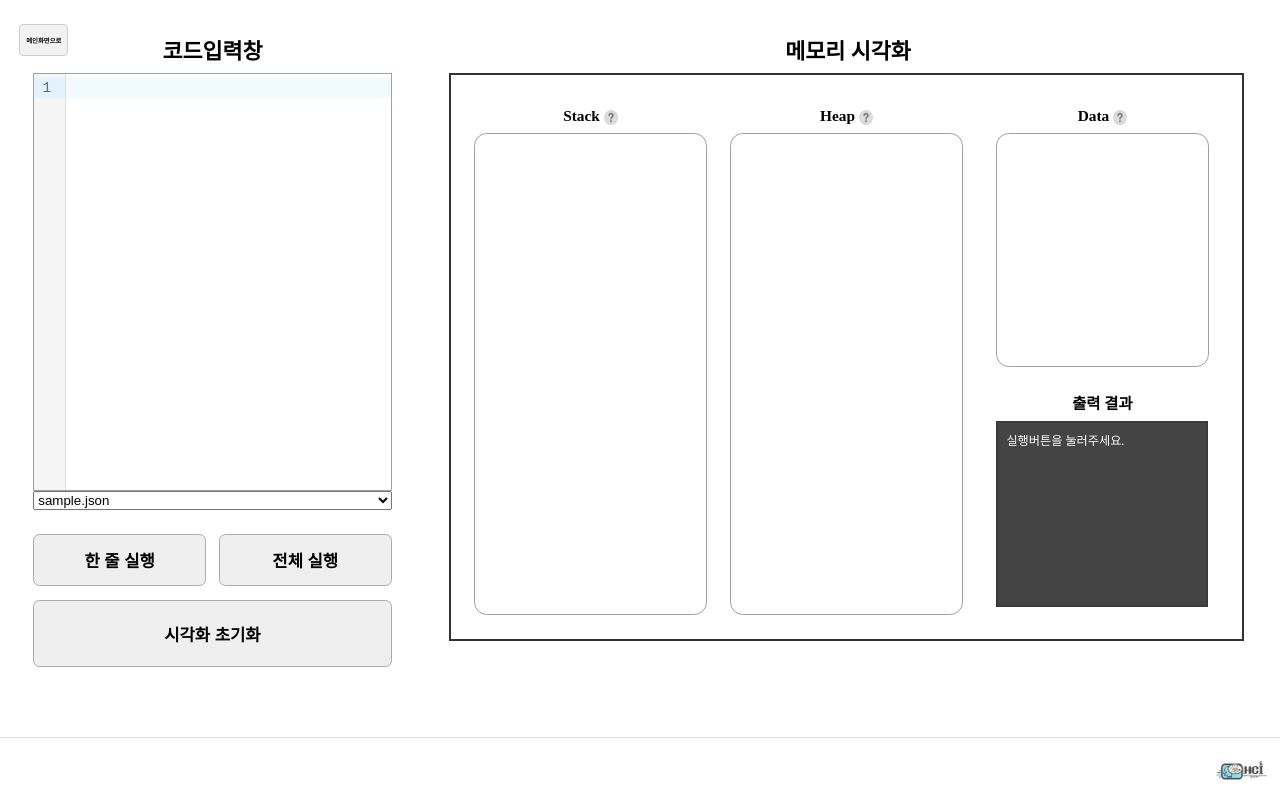
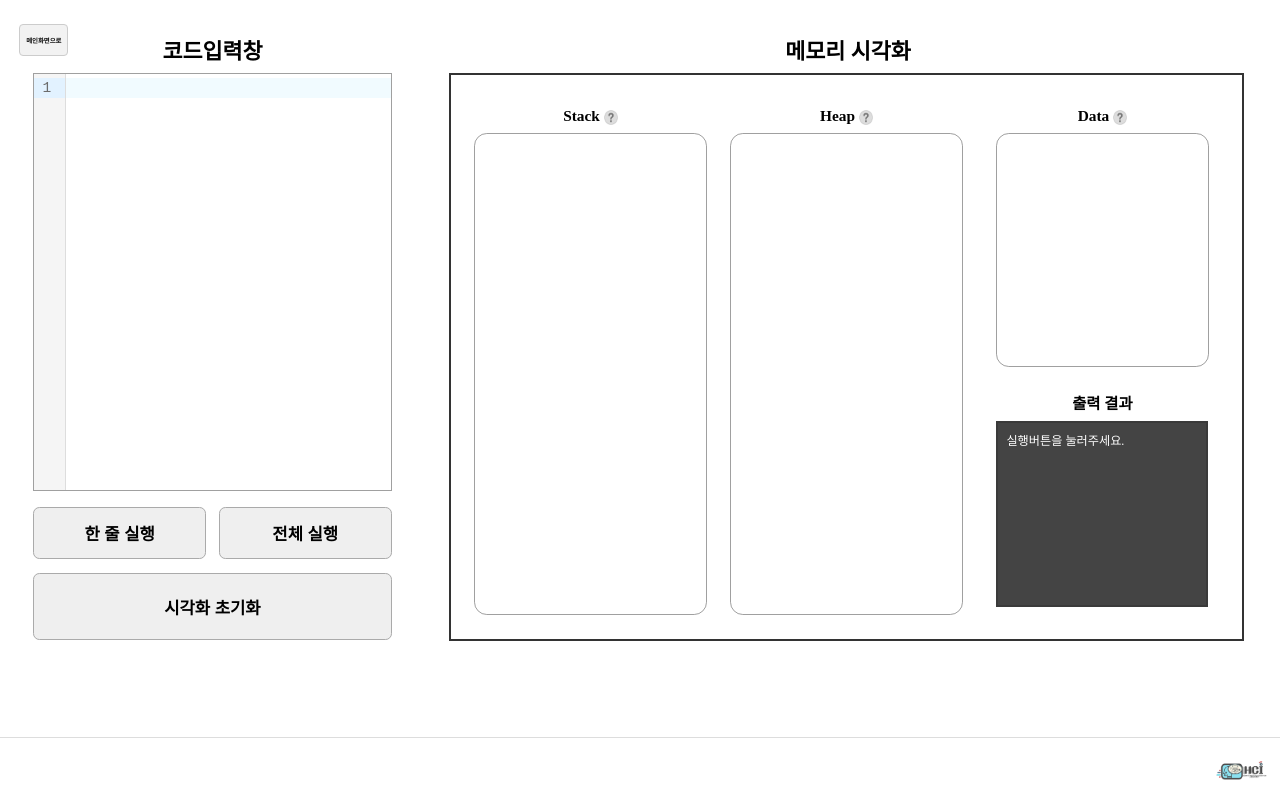
Before and after one commit to camaro13/CeeVizor, a React (Create React App) app in the folder Frontend/: page /editor in a window 1280 px wide. Built offline with nearby package versions, Linux system fonts and the light colour scheme.

Commit message:
프론트 최종본 (아직 미완)

```diff
--- a/Frontend/src/App.jsx
+++ b/Frontend/src/App.jsx
@@ -593,18 +593,6 @@ return (
               />
           </div>
           <div className="button-container">
-            {/* 👸현송 : 파일 선택 드롭아웃 추가 (임시) */}
-            <select
-              value={selectedFile}
-              onChange={handleJsonChange}
-              style={{ width: '100%', marginBottom: '8px' }}
-            >
-              <option value="sample.json">sample.json</option>
-              <option value="test.json">test.json</option>
-              <option value="test2.json">test2.json</option>
-              <option value="test3.json">test3.json</option>
-            </select>
-
             <div className="top-buttons">
               <button onClick={handleStepOnce}>한 줄 실행</button>  {/* 현송 : 함수 연결 */}
               <button onClick={handleRun} disabled={loading}>전체 실행</button>
```
